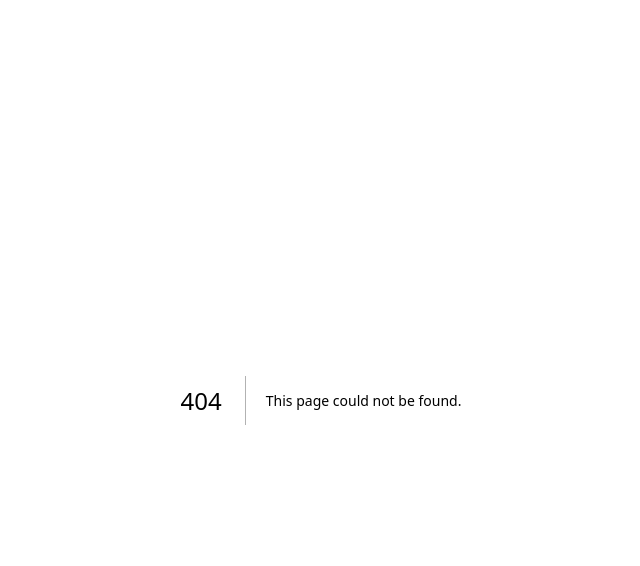
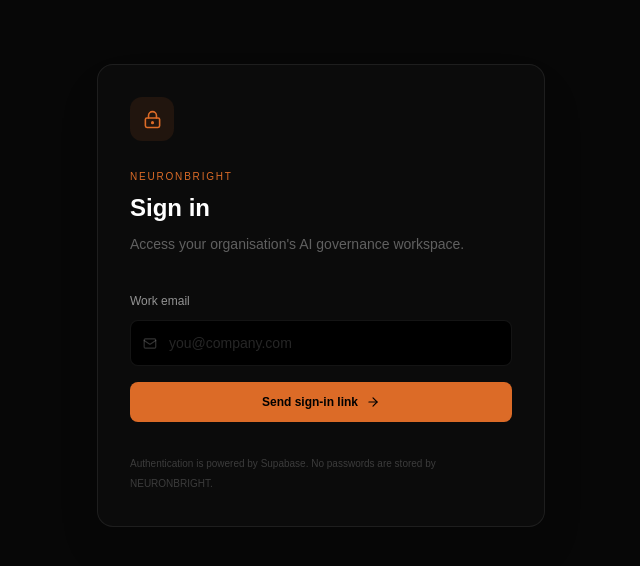
Before and after one commit to jasb-to/neuronbright, a Next.js app: page /login in a window 1280 px wide. Before the commit this address had no page. Shown: the top 566 px of the page, without its empty margins (319-959 px from the left). Built offline with nearby package versions, Linux system fonts and the light colour scheme.

Commit message:
Add Supabase magic-link authentication page

```diff
--- /dev/null
+++ b/app/login/page.tsx
@@ -0,0 +1,74 @@
+"use client";
+
+import { useState } from "react";
+import { ArrowRight, LockKeyhole, Mail } from "lucide-react";
+import { getSupabaseBrowserClient } from "@/lib/supabase-browser";
+
+export default function LoginPage() {
+  const [email, setEmail] = useState("");
+  const [message, setMessage] = useState("");
+  const [error, setError] = useState("");
+  const [loading, setLoading] = useState(false);
+
+  async function submit(event: React.FormEvent) {
+    event.preventDefault();
+    setError("");
+    setMessage("");
+
+    const client = getSupabaseBrowserClient();
+    if (!client) {
+      setError("Authentication is not configured yet. Add the Supabase environment variables in Vercel.");
+      return;
+    }
+
+    setLoading(true);
+    const { error: authError } = await client.auth.signInWithOtp({
+      email,
+      options: { emailRedirectTo: `${window.location.origin}/dashboard` },
+    });
+    setLoading(false);
+
+    if (authError) {
+      setError(authError.message);
+      return;
+    }
+
+    setMessage("Check your email for the NEURONBRIGHT sign-in link.");
+  }
+
+  return (
+    <div className="min-h-screen bg-[#070707] px-6 py-16 text-white">
+      <div className="mx-auto max-w-md">
+        <div className="rounded-2xl border border-white/[0.08] bg-[#0b0b0b] p-8 shadow-2xl shadow-black/20">
+          <div className="flex h-11 w-11 items-center justify-center rounded-xl bg-[#dc6b27]/10">
+            <LockKeyhole size={19} className="text-[#dc6b27]" />
+          </div>
+
+          <p className="mt-7 text-[10px] uppercase tracking-[0.18em] text-[#dc6b27]">NEURONBRIGHT</p>
+          <h1 className="mt-2 text-2xl font-semibold">Sign in</h1>
+          <p className="mt-2 text-sm leading-6 text-white/35">Access your organisation&apos;s AI governance workspace.</p>
+
+          <form onSubmit={submit} className="mt-8 space-y-4">
+            <label className="block">
+              <span className="text-xs font-medium text-white/55">Work email</span>
+              <div className="mt-2 flex items-center gap-3 rounded-lg border border-white/[0.08] bg-black px-3">
+                <Mail size={15} className="text-white/20" />
+                <input required type="email" value={email} onChange={(event) => setEmail(event.target.value)} placeholder="you@company.com" className="h-11 w-full bg-transparent text-sm text-white outline-none placeholder:text-white/15" />
+              </div>
+            </label>
+
+            <button disabled={loading} className="flex w-full items-center justify-center gap-2 rounded-lg bg-[#dc6b27] px-5 py-3 text-xs font-semibold text-black transition hover:opacity-90 disabled:cursor-wait disabled:opacity-50">
+              {loading ? "Sending link..." : "Send sign-in link"}
+              {!loading && <ArrowRight size={14} />}
+            </button>
+          </form>
+
+          {message && <p className="mt-5 rounded-lg border border-emerald-400/20 bg-emerald-400/[0.05] p-3 text-xs text-emerald-300">{message}</p>}
+          {error && <p className="mt-5 rounded-lg border border-[#dc6b27]/20 bg-[#dc6b27]/[0.05] p-3 text-xs leading-5 text-[#dc6b27]">{error}</p>}
+
+          <p className="mt-8 text-[10px] leading-5 text-white/20">Authentication is powered by Supabase. No passwords are stored by NEURONBRIGHT.</p>
+        </div>
+      </div>
+    </div>
+  );
+}
```
